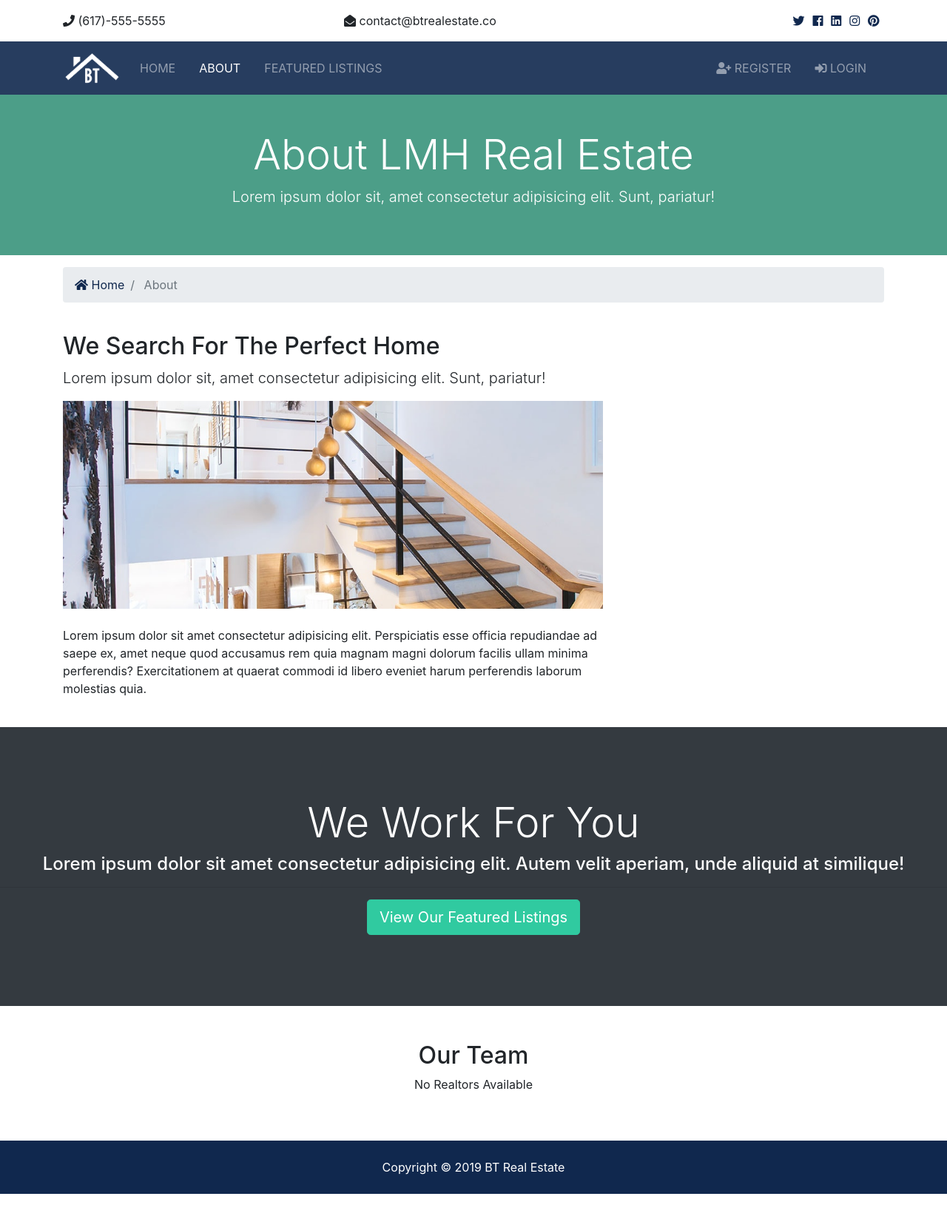
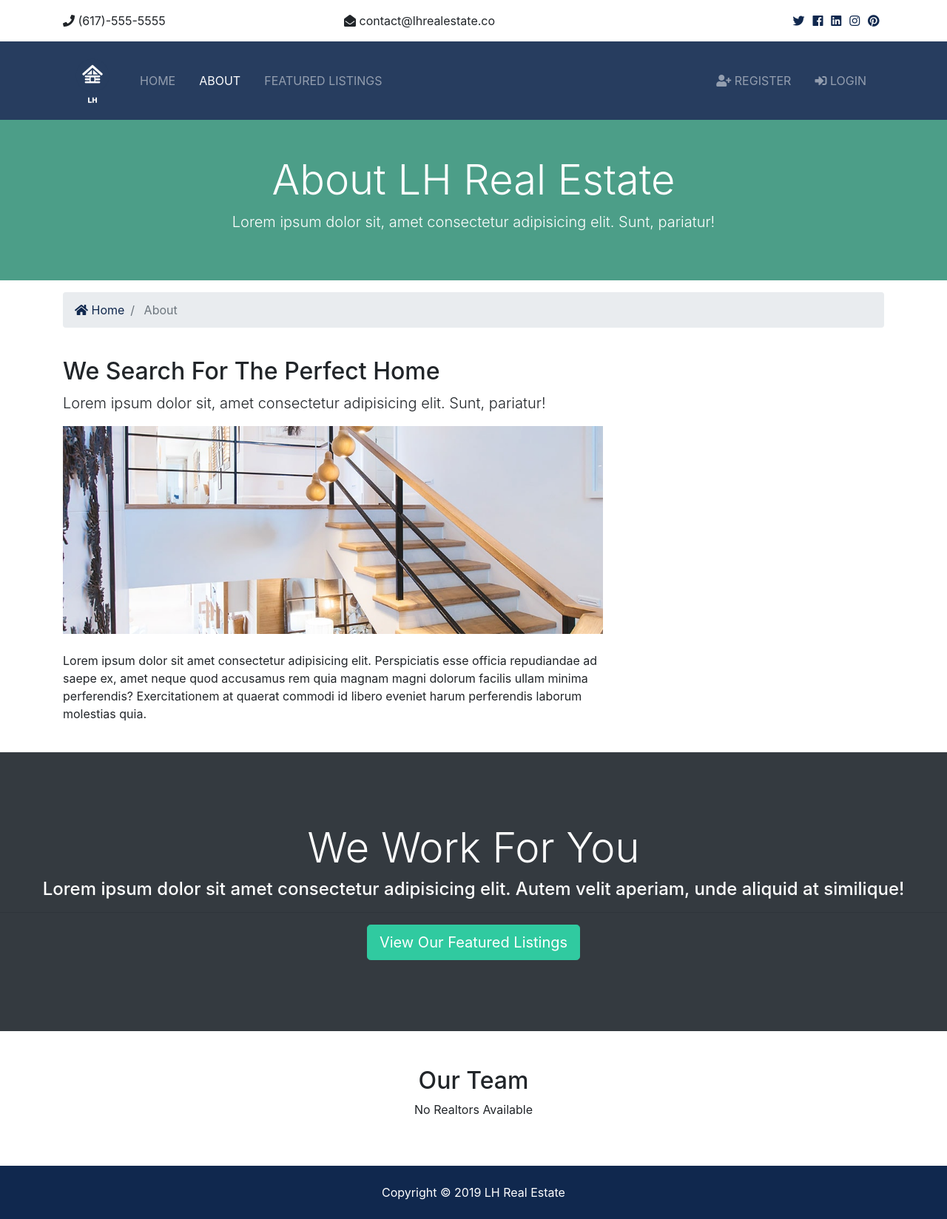
Before and after one commit to mygitH1/LH-Real-state, a Django app: page /about in a window 1280 px wide. Shown: the whole page at 74% size. Before the commit the page ends 1614 px from the top, so only its background shows below. Run offline with Django 3.2, Linux system fonts and the light colour scheme; data that the repository does not hold is empty; some libraries are stand-ins or nearby versions.

Commit message:
Update logo and business name titles

```diff
--- a/templates/accounts/dashboard.html
+++ b/templates/accounts/dashboard.html
@@ -8,7 +8,7 @@
       <div class="row text-center">
         <div class="col-md-12">
           <h1 class="display-4">User Dashboard</h1>
-          <p class="lead">Manage your BT Real Estate account</p>
+          <p class="lead">Manage your LH Real Estate account</p>
         </div>
       </div>
     </div>
--- a/templates/base.html
+++ b/templates/base.html
@@ -15,7 +15,7 @@
   <!-- Lightbox -->
   <link rel="stylesheet" href="{% static 'css/lightbox.min.css' %}">
 
-  <title>LMH Real Estate {% block title %}{% endblock %}</title>
+  <title>LH Real Estate {% block title %}{% endblock %}</title>
 </head>
 
 <body>
--- a/templates/pages/about.html
+++ b/templates/pages/about.html
@@ -9,7 +9,7 @@
     <div class="container">
       <div class="row text-center">
         <div class="col-md-12">
-          <h1 class="display-4">About LMH Real Estate</h1>
+          <h1 class="display-4">About LH Real Estate</h1>
           <p class="lead">Lorem ipsum dolor sit, amet consectetur adipisicing elit. Sunt, pariatur!</p>
         </div>
       </div>
--- a/templates/partials/_footer.html
+++ b/templates/partials/_footer.html
@@ -1,5 +1,5 @@
 <!-- Footer -->
 <footer id="main-footer" class="py-4 bg-primary text-white text-center">
     Copyright &copy;
-    <span class="year"></span> BT Real Estate
+    <span class="year"></span> LH Real Estate
 </footer>
--- a/templates/partials/_navbar.html
+++ b/templates/partials/_navbar.html
@@ -3,7 +3,7 @@
 <nav class="navbar navbar-expand-lg navbar-dark bg-primary sticky-top">
     <div class="container">
       <a class="navbar-brand" href="{% url 'index' %}">
-        <img src="{% static 'img/logo.png' %}" class="logo" alt="">
+        <img src="{% static 'img/LH.png' %}" class="logo" alt="">
       </a>
       <button class="navbar-toggler" type="button" data-toggle="collapse" data-target="#navbarNavAltMarkup">
         <span class="navbar-toggler-icon"></span>
--- a/templates/partials/_topbar.html
+++ b/templates/partials/_topbar.html
@@ -6,7 +6,7 @@
           <i class="fas fa-phone"></i> (617)-555-5555
         </div>
         <div class="col-md-4">
-          <i class="fas fa-envelope-open"></i> contact@btrealestate.co
+          <i class="fas fa-envelope-open"></i> contact@lhrealestate.co
         </div>
         <div class="col-md-4">
           <div class="social text-right">
```
Also changed, not shown: btre/static/img/LH.png (added).
